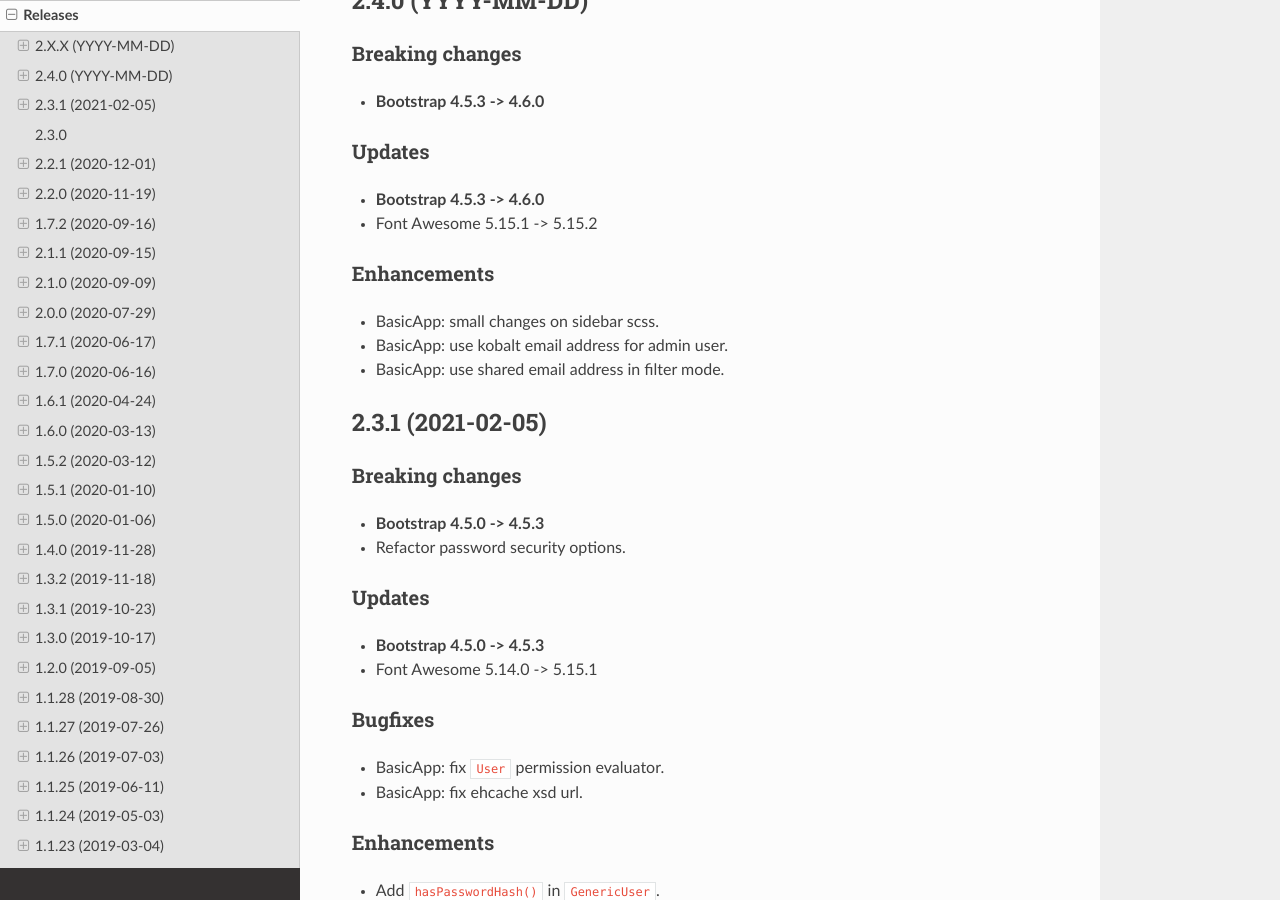
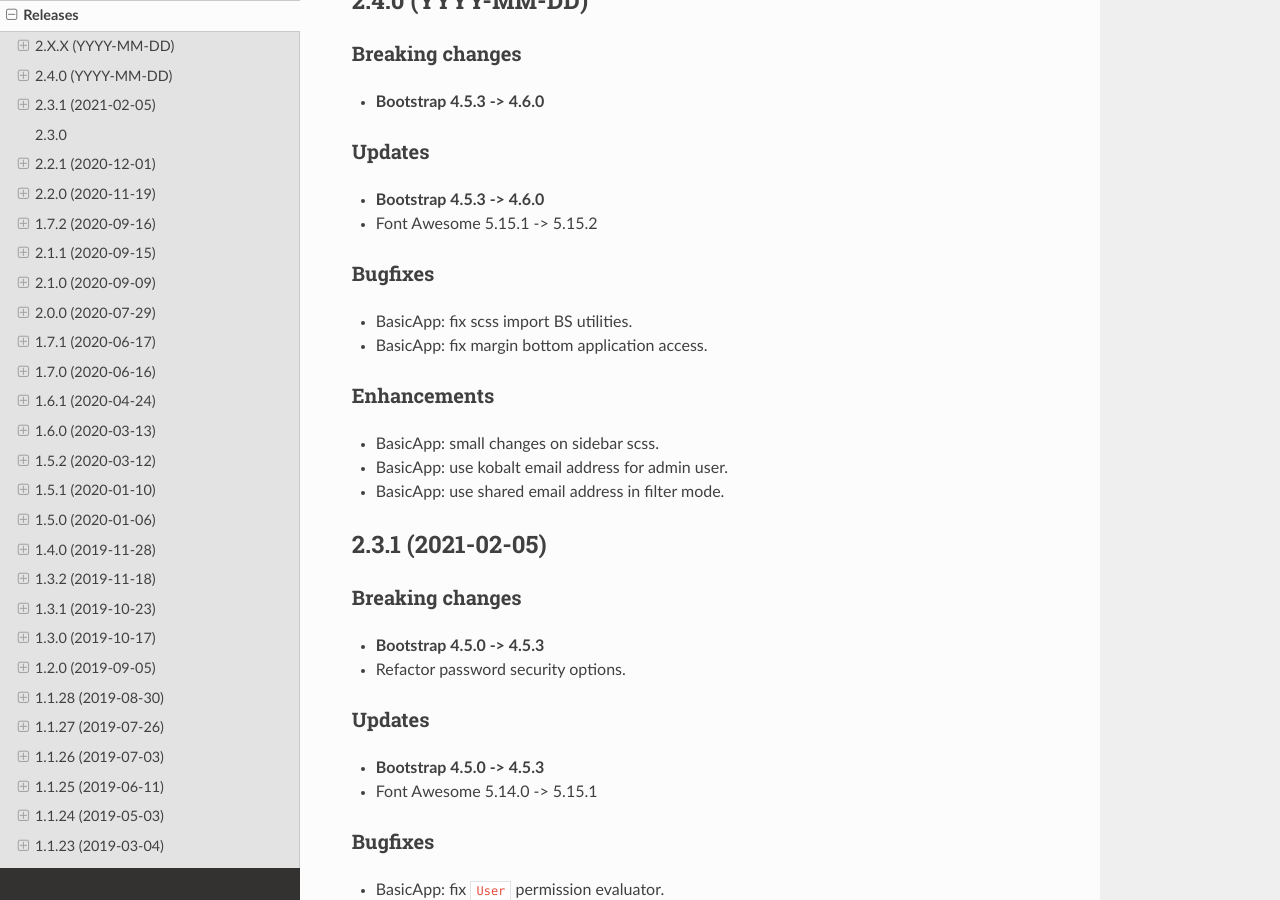
Before and after one commit to igloo-project/igloo-doc, a Sphinx documentation site: the page built from source/release-notes/releases.rst, in a window 1280 px wide and 900 px high, scrolled down 454 px. Built offline with Sphinx 7.4.7 and the Read the Docs theme 2.0.0, drawn with Linux system fonts in a browser that asks for light colours.

Commit message:
2.4.0: release notes

```diff
--- a/source/release-notes/releases.rst
+++ b/source/release-notes/releases.rst
@@ -34,6 +34,12 @@ Updates
 
 * **Bootstrap 4.5.3 -> 4.6.0**
 * Font Awesome 5.15.1 -> 5.15.2
+
+Bugfixes
+********
+
+* BasicApp: fix scss import BS utilities.
+* BasicApp: fix margin bottom application access.
 
 Enhancements
 ************
```
